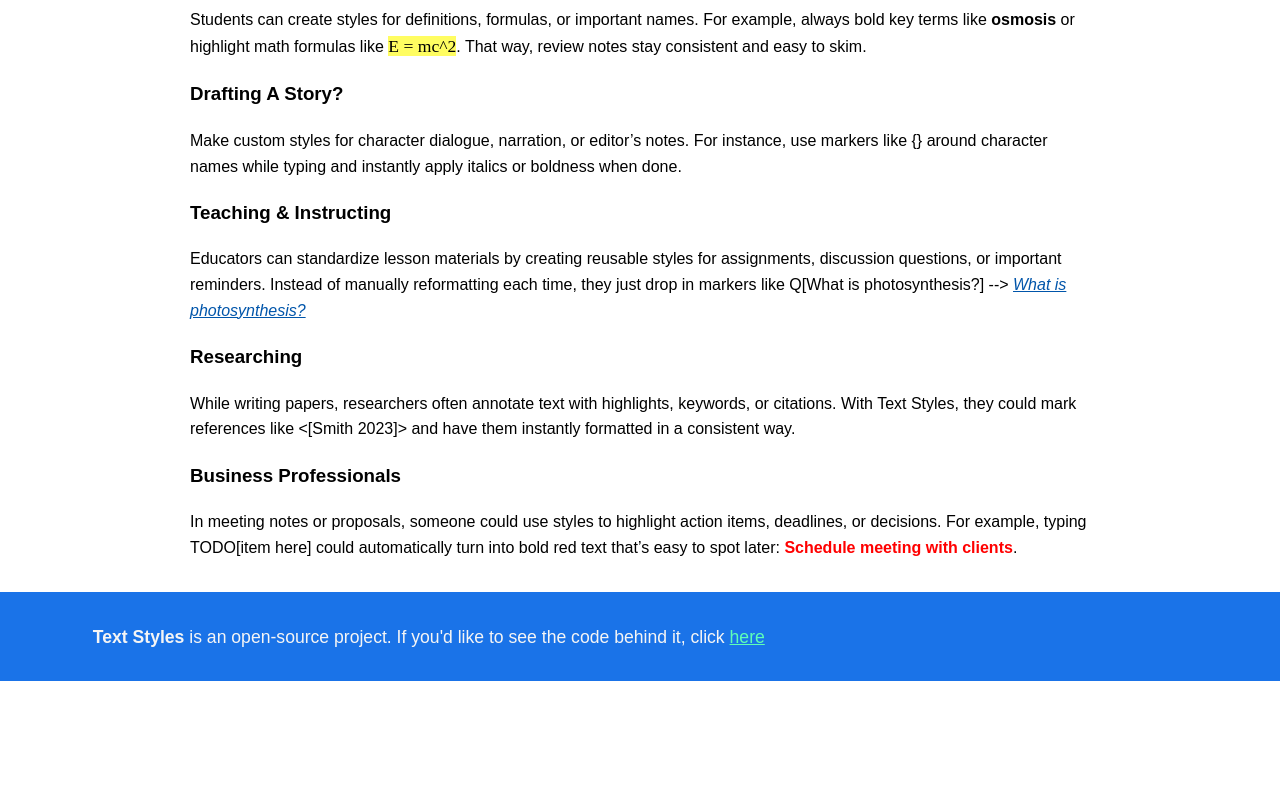
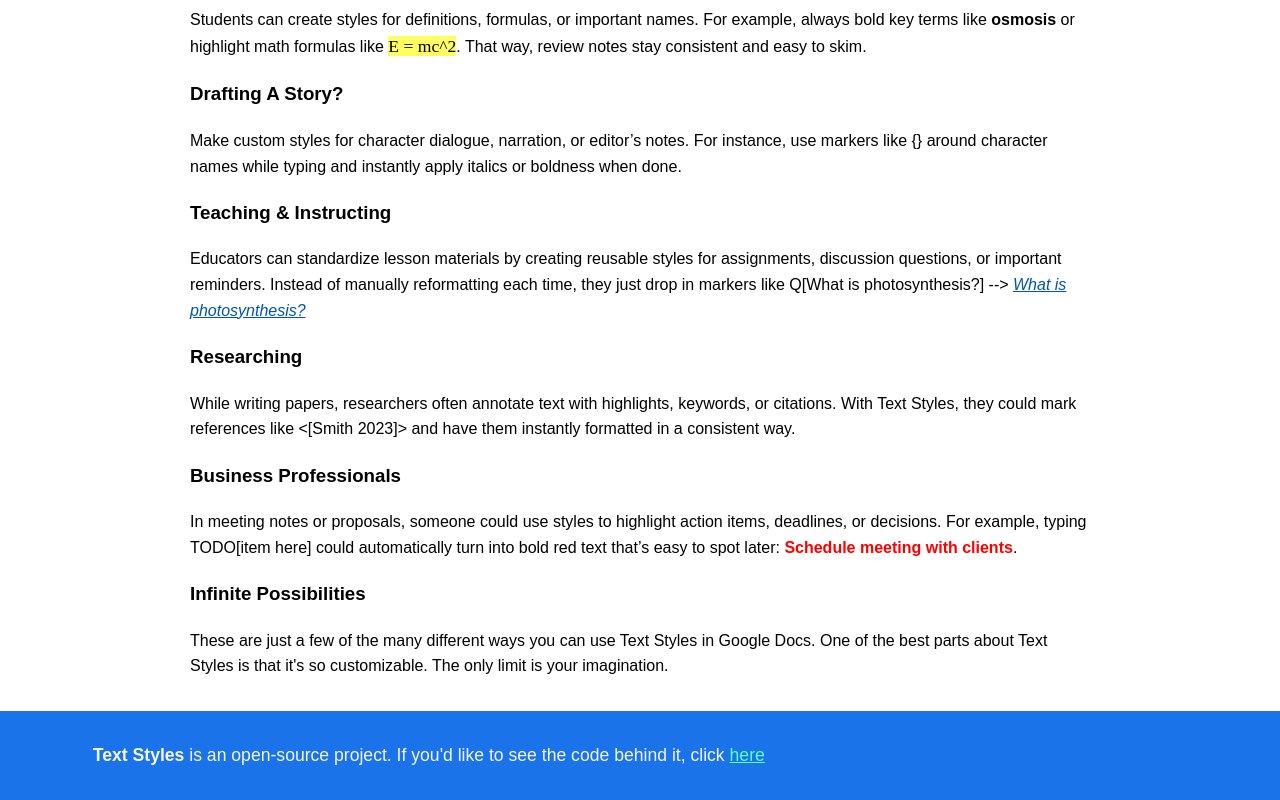
Before and after one commit to SonOfAthena1/AboutTextStylesWebsite, a website: page index.html in a window 1280 px wide. Shown: the part 983-1783 px from the top of the page. Before the commit the page ends 1664 px from the top, so only its background shows below. Drawn offline with Linux system fonts and the light colour scheme.

Commit message:
Added one more small section to the list of use-cases

```diff
--- a/index.html
+++ b/index.html
@@ -60,6 +60,11 @@
         In meeting notes or proposals, someone could use styles to highlight action items, deadlines, or decisions. For example, typing TODO[item here] could automatically turn into bold red text that’s easy to spot later: <span id="todo-styling">Schedule meeting with clients</span>.
       </p>
 
+      <h3>Infinite Possibilities</h3>
+      <p>
+        These are just a few of the many different ways you can use Text Styles in Google Docs. One of the best parts about Text Styles is that it's so customizable. The only limit is your imagination.
+      </p>
+
     </main>
     <footer>
       <p id="footer-text"><strong>Text Styles</strong> is an open-source project. If you'd like to see the code behind it,
```
